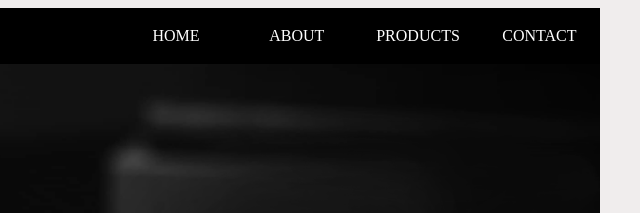
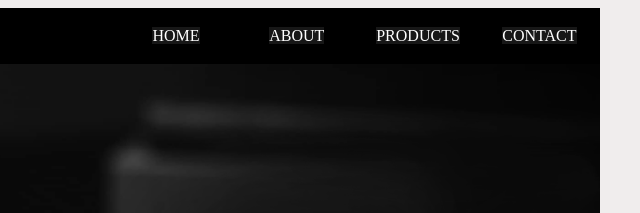
Before and after one commit to Archu09/UI-Design-Work, a plain HTML site: page GadgetSite_Using_NestedTable/2.html in a window 1280 px wide. Shown: the top 213 px of the page, 640-1280 px from the left. Drawn offline with Linux system fonts and the light colour scheme.

Commit message:
Added Navigation Styles, Site Snapshot

```diff
--- a/GadgetSite_Using_NestedTable/2.html
+++ b/GadgetSite_Using_NestedTable/2.html
@@ -19,10 +19,10 @@
                     <tr class="Navbar">
                         <td style= "background-color:black;" width="200"><img src="Stock_Images/Logo1.png" ></td>
                         <td style="background-color: black;" width="520"></td>
-                        <td class="Navbtn"><a href="2.html">HOME</a></td>
-                        <td class="Navbtn"><a href="2.html">ABOUT</a></td>
-                        <td class="Navbtn"><a href="2.html">PRODUCTS</a></td>
-                        <td class="Navbtn"><a href="2.html">CONTACT</a></td>
+                        <td class="Navbtn"><a class="Navabtn" href="2.html">HOME</a></td>
+                        <td class="Navbtn"><a class="Navabtn" href="2.html">ABOUT</a></td>
+                        <td class="Navbtn"><a class="Navabtn" href="2.html">PRODUCTS</a></td>
+                        <td class="Navbtn"><a class="Navabtn" href="2.html">CONTACT</a></td>
                     </tr>
                 </table>
             </td>
@@ -153,7 +153,7 @@
 <!-- 11th Row in a table -->
                 <!--empty column-->
                 <tr>
-                    <td height="150">
+                    <td height="80">
 
                     </td>
                 </tr>
--- a/GadgetSite_Using_NestedTable/Stylesheet.css
+++ b/GadgetSite_Using_NestedTable/Stylesheet.css
@@ -17,11 +17,27 @@ body{
 
 }
 
+.Navabtn{
+
+    text-align:center;
+    color:white;
+    background-color:  rgb(23, 23, 23);
+    text-align: center;
+
+}
+
+.Navabtn:hover{
+
+    text-align:center;
+    color:red;
+    background-color:  rgb(23, 23, 23);
+    text-align: center;
+
+}
+
 .Navbtn:hover{
     text-align:center;
     background-color:  rgb(23, 23, 23);
-    color: white;
-    text-decoration: none;
 
 }
 
```
Also changed, not shown: 1 other file.
